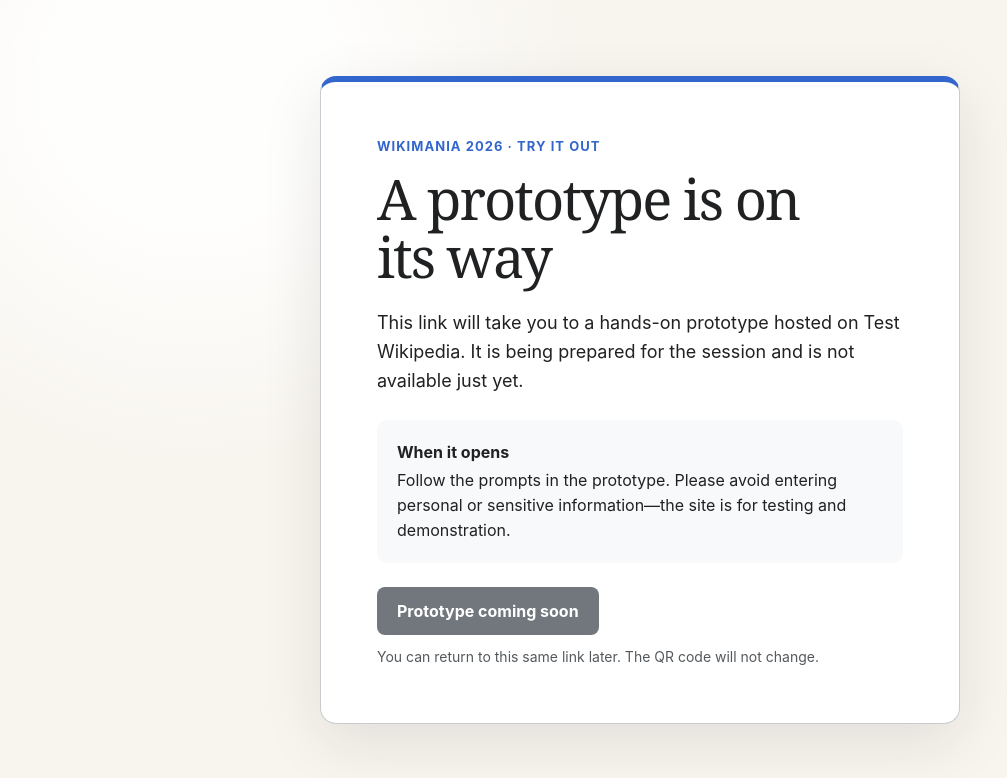
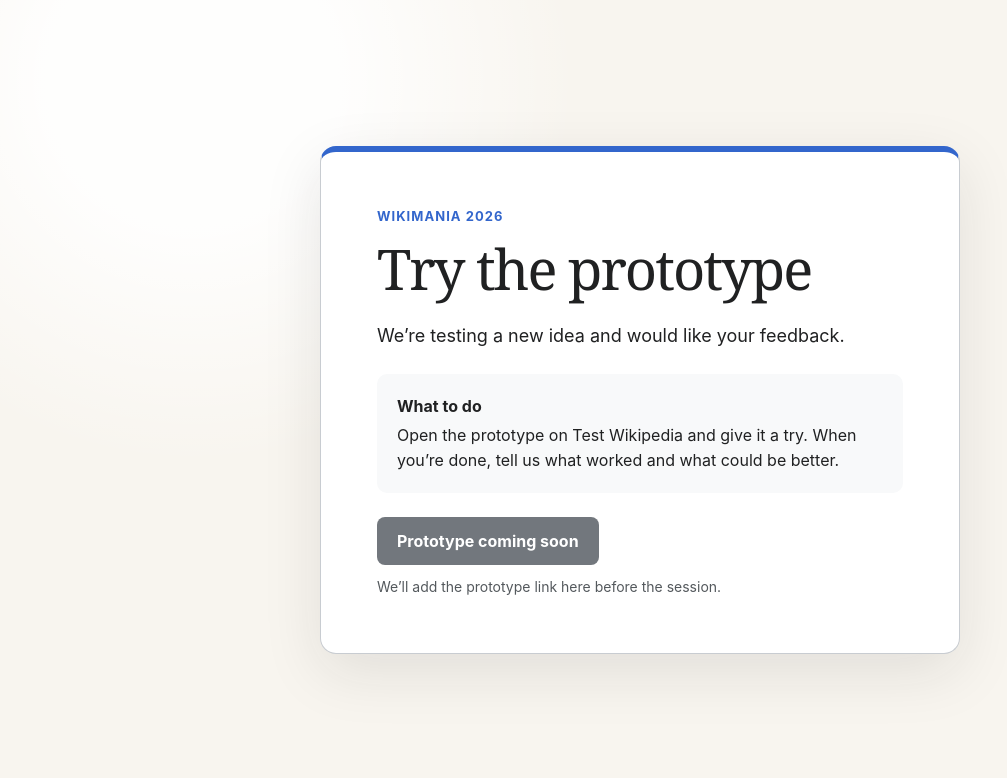
Before and after one commit to Sudhanshugtm/Wikimania26, a plain HTML site: page index.html in a window 1280 px wide. Shown: the whole page, without its empty margins (0-1007 px from the left). Drawn offline with Linux system fonts and the light colour scheme.

Commit message:
Simplify participant invitation

```diff
--- a/index.html
+++ b/index.html
@@ -4,7 +4,7 @@
 	<meta charset="utf-8">
 	<meta name="viewport" content="width=device-width, initial-scale=1">
 	<meta name="theme-color" content="#202122">
-	<title>Try the Wikimania 2026 prototype</title>
+	<title>Try the prototype · Wikimania 2026</title>
 	<style>
 		:root {
 			color-scheme: light;
@@ -120,16 +120,16 @@
 <body>
 	<main>
 		<article class="note" aria-labelledby="page-title">
-			<p class="eyebrow">Wikimania 2026 · Try it out</p>
-			<h1 id="page-title">A prototype is on its way</h1>
-			<p class="intro">This link will take you to a hands-on prototype hosted on Test Wikipedia. It is being prepared for the session and is not available just yet.</p>
+			<p class="eyebrow">Wikimania 2026</p>
+			<h1 id="page-title">Try the prototype</h1>
+			<p class="intro">We’re testing a new idea and would like your feedback.</p>
 			<div class="instructions">
-				<strong>When it opens</strong>
-				Follow the prompts in the prototype. Please avoid entering personal or sensitive information—the site is for testing and demonstration.
+				<strong>What to do</strong>
+				Open the prototype on Test Wikipedia and give it a try. When you’re done, tell us what worked and what could be better.
 			</div>
 			<!-- Replace this span with an anchor to the Test Wikipedia prototype when its URL is ready. -->
 			<span class="cta" aria-disabled="true">Prototype coming soon</span>
-			<p class="status">You can return to this same link later. The QR code will not change.</p>
+			<p class="status">We’ll add the prototype link here before the session.</p>
 		</article>
 	</main>
 </body>
--- a/test-page.mjs
+++ b/test-page.mjs
@@ -12,8 +12,11 @@
 test('presents the Test Wikipedia prototype context', () => {
 	const page = loadPage();
 	assert.match(page, /Wikimania 2026/);
+	assert.match(page, /Try the prototype/);
 	assert.match(page, /Test Wikipedia/);
-	assert.match(page, /Prototype coming soon/);
+	assert.match(page, /give it a try/);
+	assert.match(page, /tell us what worked/);
+	assert.doesNotMatch(page, /A prototype is on its way/);
 });
 
 test('uses responsive and accessible document structure', () => {
```
